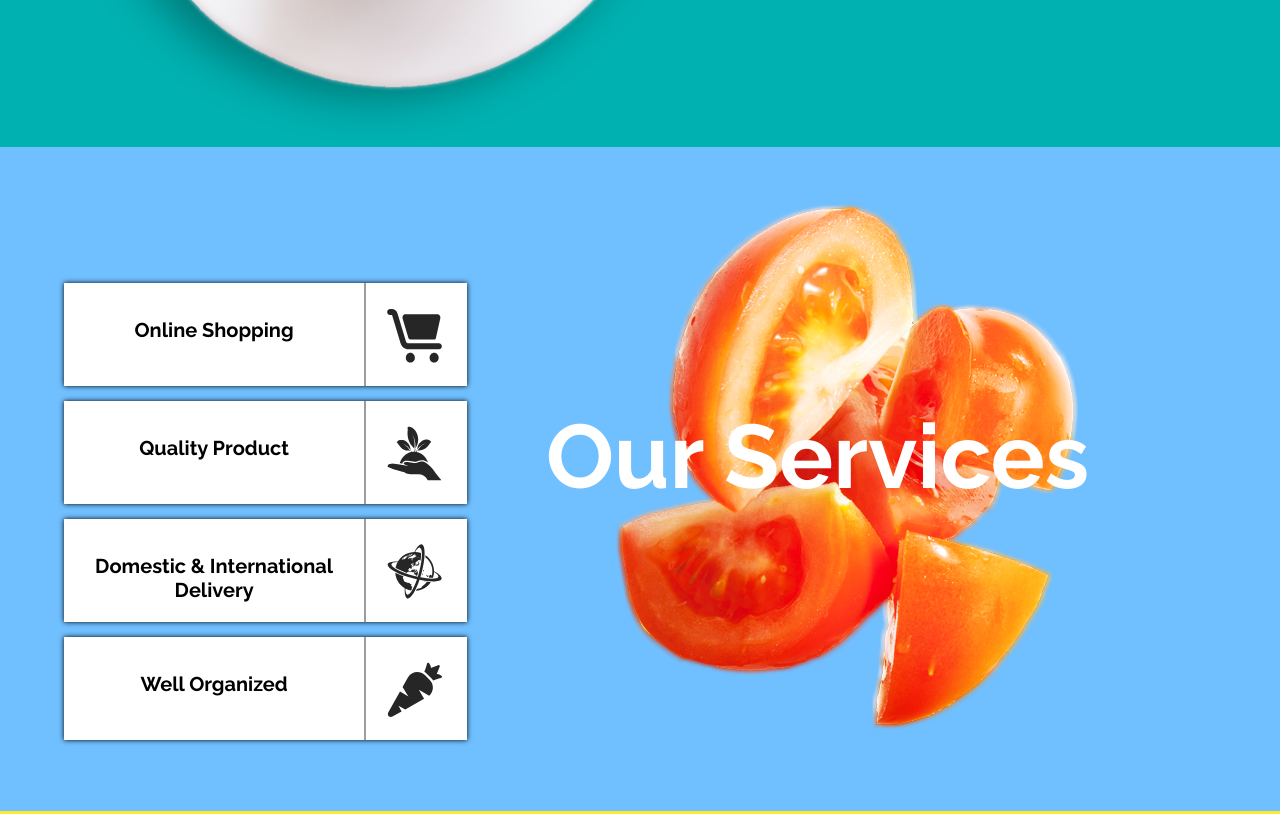
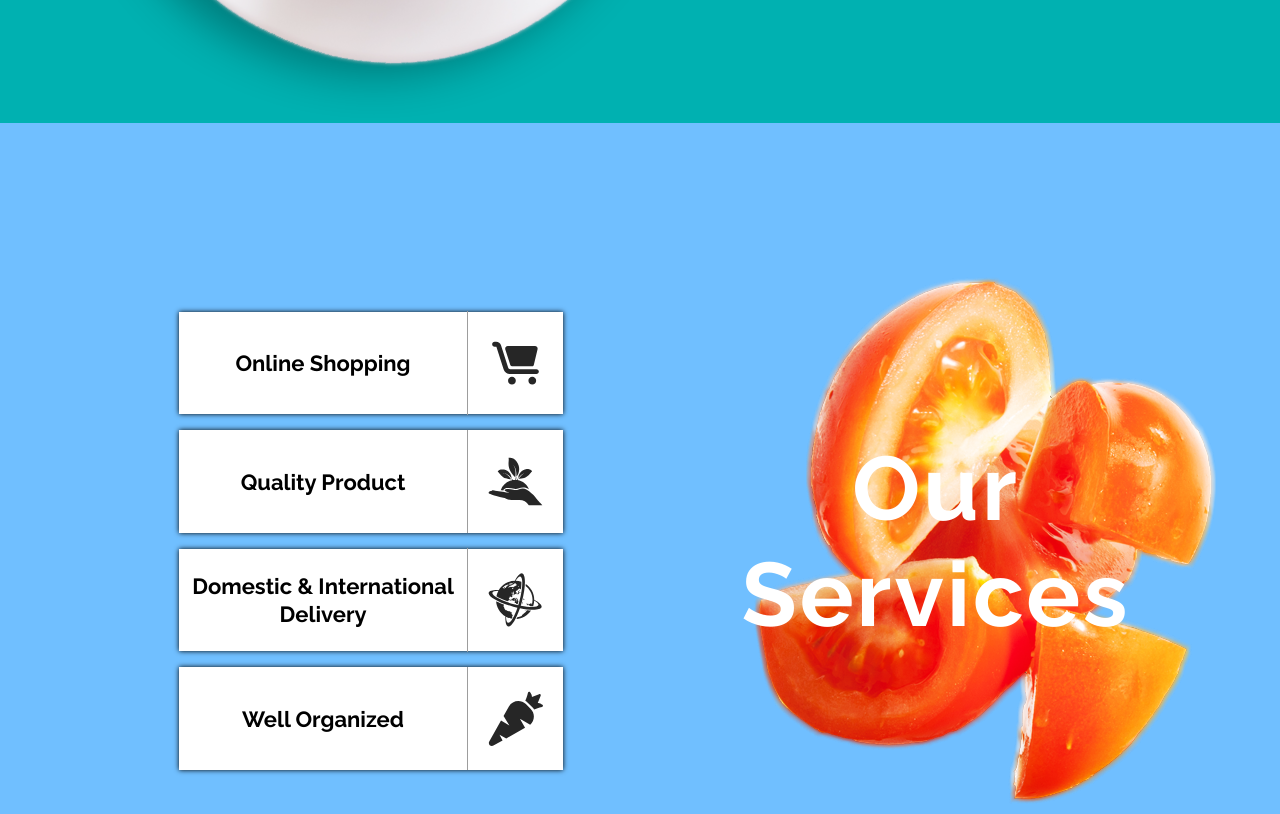
Before and after one commit to Vadim3088/hworks, a plain HTML site: page 12/index.html in a window 1280 px wide. Shown: the part 1340-2154 px from the top of the page. Drawn offline with Linux system fonts and the light colour scheme; files whose address does not match are found by name.

Commit message:
Cache finish

```diff
--- a/12/assets/css/style.scss
+++ b/12/assets/css/style.scss
@@ -10,6 +10,7 @@
     font-size: 20px;
     font-weight: 200;
     box-shadow: 0px 1px 4px #1d1d1d;
+    cursor: pointer;
 }
 
 @mixin h2($color) {
@@ -58,7 +59,6 @@ body {
 
 body {
     font-family: 'Raleway', sans-serif;
-    /*font-size: 1rem;*/
 }
 
 .container {
@@ -89,7 +89,7 @@ header {
 
             li {
                 +li {
-                    margin-left: 10px;
+                    margin-left: 15px;
                 }
             }
         }
@@ -135,7 +135,7 @@ header {
 
 .fresh_section {
     background: url('../images/background_fresh.png') center center/cover no-repeat;
-    height: 103vh;
+    height: 100vh;
     display: flex;
     align-items: center;
 
@@ -145,12 +145,13 @@ header {
         h1 {
             color: $color_black;
             @include fz(62);
-            font-weight: 800;
+            font-weight: 900;
             line-height: 100px;
         }
 
         p {
             line-height: 30px;
+            @include fz(18)
         }
     }
 }
@@ -190,47 +191,52 @@ header {
     }
 }
 
-.background-servises {
-    background-color: $color_lightblue;
-}
+
 
 .section_services {
-    padding: 7vh 0;
+    background-color: $color_lightblue;
+
+    .block_servises {
         display: flex;
         justify-content: space-between;
+        align-items: center;
+        background: url(../images/Tomato.png) right center no-repeat;
+        padding: 15% 0 15% 10%;
 
         .block_link {
             list-style: none;
-        padding-top: 65px;
-        /*margin-right: 200px;*/
+            display: flex;
+            flex-direction: column;
+            justify-content: space-evenly;
+            height: 490px;
+            width: 37%;
 
             li {
                 background-color: white;
-            margin: 15px 0;
                 display: flex;
-            flex-direction: row;
-            justify-content: space-between;
-            width: 403px;
-            height: 103px;
-            text-align: center;
+                justify-content: space-around;
+                align-items: center;
+                padding: 10px 0;
                 box-shadow: 0 0 5px rgb(0, 0, 0);
+                height: calc(25% - 20px);
 
                 a {
                     text-decoration: none;
-                padding: 35px 0px;
+                    width: 75%;
+                    text-align: center;
+                    @include fz(22);
+                    line-height: 28px;
                     font-weight: 700;
-                @include fz(20);
-                width: 75%;
-                border-right: 2px solid #9d9d9d;
                     color: $color_black;
                 }
 
-            img {
-                width: 55px;
-                height: 55px;
-                position: relative;
-                top: 25px;
-                right: 25px;
+                .image_link {
+                    display: flex;
+                    justify-content: center;
+                    align-items: center;
+                    width: 25%;
+                    height: 125%;
+                    border-left: 1px solid #9d9d9d;
                 }
             }
 
@@ -240,25 +246,19 @@ header {
         }
 
         .block_image {
-        position: relative;
-        width: 600px;
-        z-index: 0;
+            width: 54%;
 
             h2 {
-            position: absolute;
-            top: 200px;
                 @include h2($color_white);
-            font-weight: 700;
-            font-size: 90px;
-            margin-left: -70px;
-            z-index: 0;
+                letter-spacing: 3px;
+            }
         }
     }
 }
 
 .section_gallery {
     background-color: $color_yellow;
-    padding: 10vh 0;
+    padding: 100px 0;
     text-align: center;
 
     h2 {
@@ -313,7 +313,6 @@ header {
     .btn_orange {
         @include btn ($color_darkblue);
         margin-top: 50px;
-        cursor: pointer;
 
         &:hover {
             background-color: darken($color_darkblue, 20);
@@ -323,7 +322,7 @@ header {
 
 
 .section_subscribe {
-    padding: 10vh 0;
+    padding: 150px 0;
     background: url(../images/background_sub.png) center center no-repeat;
 }
 
@@ -376,7 +375,6 @@ header {
     .btn_green {
         @include btn($color_lightgreen);
         width: 170px;
-        cursor: pointer;
 
         &:hover {
             background-color: darken($color_lightgreen, 20);
@@ -498,7 +496,6 @@ header {
 .btn_red {
     @include btn($color_red);
     margin-bottom: 100px;
-    cursor: pointer;
 
     &:hover {
         background-color: darken($color_red, 20);
@@ -547,10 +544,8 @@ header {
 
 .form {
     background-color: transparentize($color_turquoise, 0.6);
-    /*делаем прозрачность и цвет для поля ввода*/
     border: none;
     outline: none;
-    /*убирает черную рамку при клике на поле ввода*/
     width: 500px;
     height: 50px;
     color: $color_white;
@@ -602,7 +597,6 @@ header {
 .btn_blue {
     @include btn($color_darkblue);
     margin-bottom: 50px;
-    cursor: pointer;
 
     &:hover {
         background-color: darken($color_darkblue, 20);
--- a/12/index.html
+++ b/12/index.html
@@ -69,40 +69,43 @@
             </div>
         </div>
 
-        <div class="background-servises">
+
+        <div class="section_services">
             <div class="container">
-                <div class="section_services">
                 <div class="block_servises">
                     <ul class="block_link">
                         <li>
                             <a href="#">Online Shopping</a>
+                            <div class="image_link">
                                 <img src="assets/images/svg/shoping.svg" alt="">
+                            </div>
                         </li>
                         <li>
                             <a href="#">Quality Product</a>
+                            <div class="image_link">
                                 <img src="assets/images/svg/hand.svg" alt="">
+                            </div>
                         </li>
                         <li>
                             <a href="#">Domestic & International Delivery</a>
+                            <div class="image_link">
                                 <img src="assets/images/svg/planet.svg" alt="">
-
+                            </div>
                         </li>
                         <li>
                             <a href="#">Well Organized</a>
+                            <div class="image_link">
                                 <img src="assets/images/svg/carrot.svg" alt="">
+                            </div>
                         </li>
                     </ul>
-                    </div>
                     <div class="block_image">
-                        <img src="assets/images/Tomato.png" alt="">
-                        <div class="text">
                         <h2>Our Services</h2>
                     </div>
                 </div>
+
             </div>
         </div>
-        </div>
-
 
         <div class="section_gallery">
             <div class="container">
```
Also changed, not shown: 12/assets/css/style.css, 12/assets/css/style.min.css, 12/assets/images/Background.png (deleted), 12/assets/images/Plate.png (deleted), 1 other file. Lines whose indentation alone changed are shown as unchanged.
